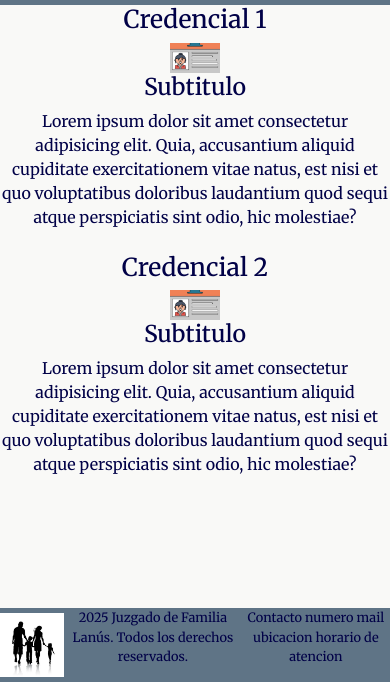
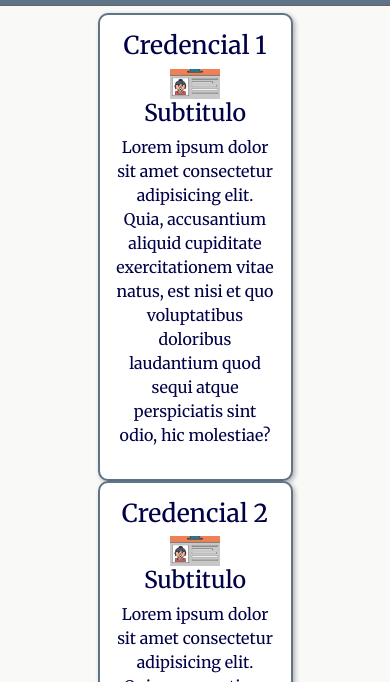
Before and after one commit to moracoghlan/ProyectoCoderCSS, a plain HTML site: page pages/credencial.html in a window 390 px wide. Shown: the part 162-844 px from the top of the page. Drawn offline with nearby package versions, Linux system fonts and the light colour scheme.

Commit message:
ultimos cambios para cumplir con la consigna de la 2da entrega

```diff
--- a/css/style.css
+++ b/css/style.css
@@ -185,6 +185,24 @@ iframe {
     height: auto;
 }
 
+.caja-creden {
+    border: 2px solid #5F7486;
+    border-radius: 10px;
+    padding: 1rem;
+    width: 50%;
+    box-shadow: 2px 2px 5px rgba(0, 0, 0, 0.3);
+    background-color: #FFFFFF;
+}
+.credenciales-cajas {
+    display: flex;
+    flex-direction: row;
+    justify-content: space-between;
+    align-items: center;
+    flex-wrap: wrap;
+    margin-top: 2%;
+    margin-bottom: 2%;
+
+}
 
 /*media queries*/
 
@@ -222,4 +240,9 @@ iframe {
 
         grid-template-rows: auto;
     }
+
+    .credenciales-cajas {
+        flex-direction: column;
+        align-items: center;
+    }
 }
--- a/pages/credencial.html
+++ b/pages/credencial.html
@@ -44,20 +44,19 @@
     </header>
     </header>
 
-  <main>
-        <section>
-
+  <main class="credenciales-cajas">
+        <section class="caja-creden">
             <h2>Credencial 1</h2>
             <img class="credencial" src="../img/credencial.jpg" alt="imagen decorativa">
             <h3>Subtitulo</h3>
             <p>Lorem ipsum dolor sit amet consectetur adipisicing elit. Quia, accusantium aliquid cupiditate exercitationem vitae natus, est nisi et quo voluptatibus doloribus laudantium quod sequi atque perspiciatis sint odio, hic molestiae?</p>
         </section>
-        <section>
+        <div class="caja-creden">
             <h2>Credencial 2</h2>
             <img class="credencial"src="../img/credencial.jpg" alt="imagen decorativa">
             <h3>Subtitulo</h3>
             <p>Lorem ipsum dolor sit amet consectetur adipisicing elit. Quia, accusantium aliquid cupiditate exercitationem vitae natus, est nisi et quo voluptatibus doloribus laudantium quod sequi atque perspiciatis sint odio, hic molestiae?</p>
-        </section>
+        </div>
     </main>
 
     <footer>
```
Also changed, not shown: pages/donde.html (+12 -12 lines).
